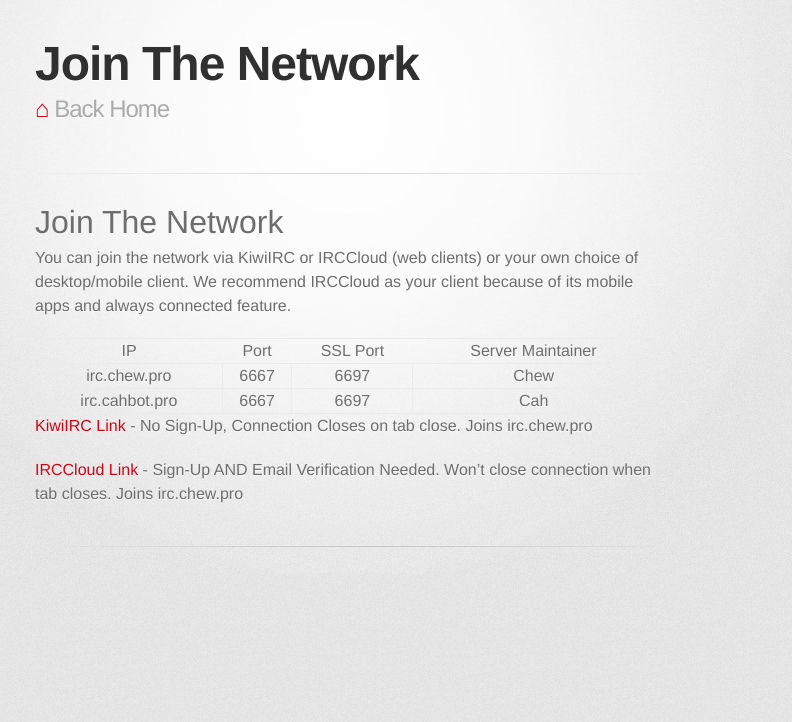
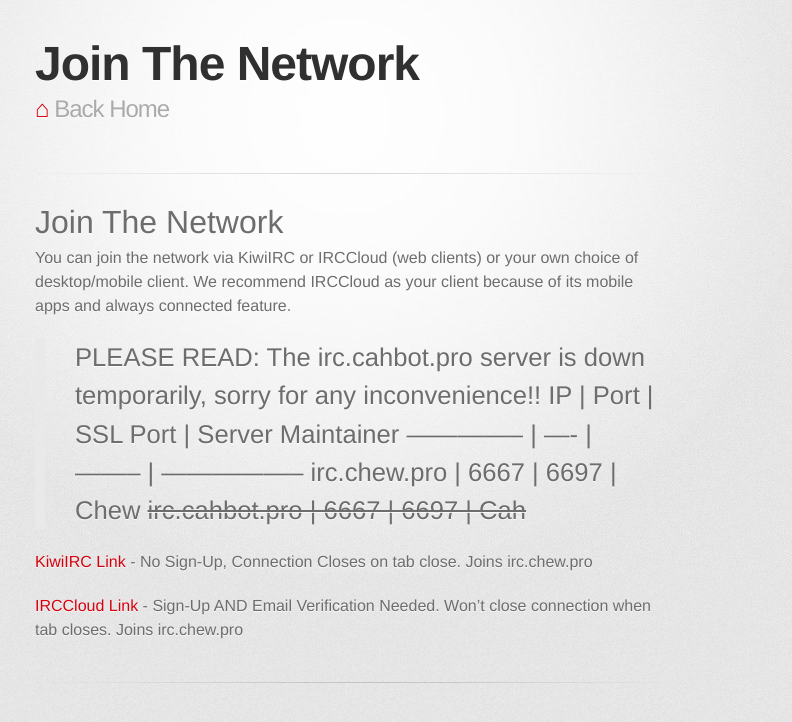
Before and after one commit to ChewChat/chew.chat, a Jekyll site: the page built from info/join.md, in a window 1280 px wide. Shown: the top 722 px of the page, without its empty margins (295-1087 px from the left). Built offline with Jekyll 4.4.1, drawn with Linux system fonts in a browser that asks for light colours; some web fonts are replaced; our own code applies the rules of GitHub Pages for plain Markdown files.

Commit message:
Update join.md

```diff
--- a/info/join.md
+++ b/info/join.md
@@ -1,11 +1,11 @@
 # Join The Network
 
 You can join the network via KiwiIRC or IRCCloud (web clients) or your own choice of desktop/mobile client. We recommend IRCCloud as your client because of its mobile apps and always connected feature.
-
+>PLEASE READ: The irc.cahbot.pro server is down temporarily, sorry for any inconvenience!!
 IP             | Port | SSL Port | Server Maintainer
 -------------- | ---- | -------- | -----------------
 irc.chew.pro   | 6667 | 6697   | Chew
-irc.cahbot.pro | 6667 | 6697     | Cah
+~~irc.cahbot.pro | 6667 | 6697     | Cah~~
 
 [KiwiIRC Link](http://chewcraft.github.io/IRC/webchat) - No Sign-Up, Connection Closes on tab close. Joins irc.chew.pro
 
```
